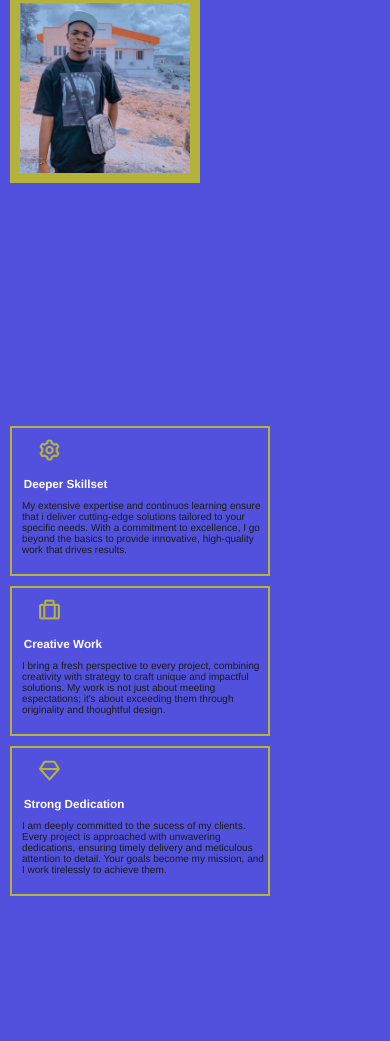
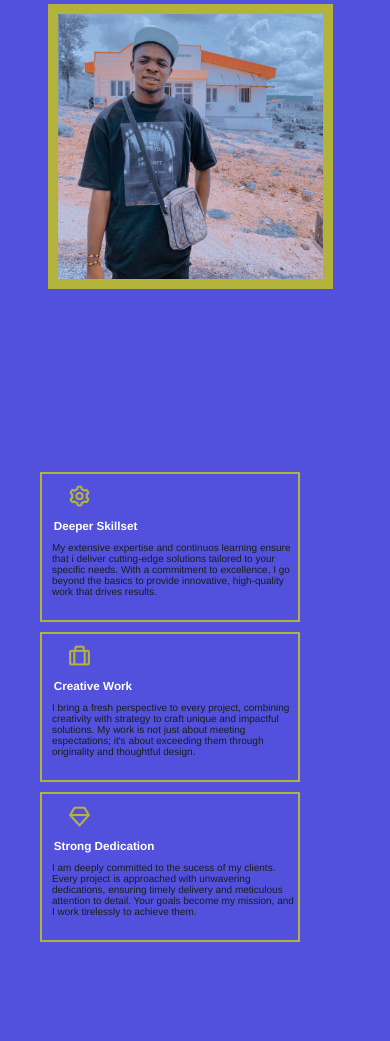
Before and after one commit to Favouropeyemi/My-portfolio, a plain HTML site: page index.html in a window 390 px wide. Shown: the part 254-1295 px from the top of the page. Drawn offline with nearby package versions, Linux system fonts and the light colour scheme.

Commit message:
modified my styles

```diff
--- a/index.html
+++ b/index.html
@@ -1,4 +1,4 @@
-<!DOCTYPE html>
+sssss<!DOCTYPE html>
 <html lang="en">
 <head>
     <meta charset="UTF-8">
--- a/style.css
+++ b/style.css
@@ -42,7 +42,7 @@
       display: flex;
       align-items: center;
       transition: 0.5s;
-      background:transparent;
+       background:var(--bg-color);
       justify-content: space-between;
   }
   .logo{
@@ -891,7 +891,7 @@ font-size: 8px;
 .month1,.month3{
 text-align: center;
 font-size: 8px;
-/* color: var(--main-color); */
+
 }
 .Project2{
  background-image: url(service1.jfif);
@@ -1829,7 +1829,6 @@ font-size: 12px;
 .month1,.month3{
   text-align: center;
   font-size: 8px;
-  /* color: var(--main-color); */
 }
 .Project2{
    background-image: url(service1.jfif);
@@ -1960,17 +1959,27 @@ font-size: 12px;
       text-transform: uppercase;
 
     }
+    .Home-pics{
+      width: 100%;
+      display: flex;
+      justify-content: center;
+      align-items: center;
+    }
 
     .Home-pics img{
-      width: 50%;
+      width: 75%;
       border: 10px solid;
       border-color: var(--main-color);
       margin-top: 2em;
+      margin-right: 2em;
+
+
     }
   .container .Home-icons{
     display: grid;
     grid-template-columns: repeat(1,1fr);
-    padding-top: 5px;
+    padding-top: 4em;
+    padding-left: 3em;
   }
   .Home-icons h5{
     font-size: 2.5em;
@@ -2078,7 +2087,6 @@ font-size: 12px;
     border-radius: 10px;
   }
   .myself{
-    /* margin-right: 1em; */
     margin-left: 2em;
 
   }
```
